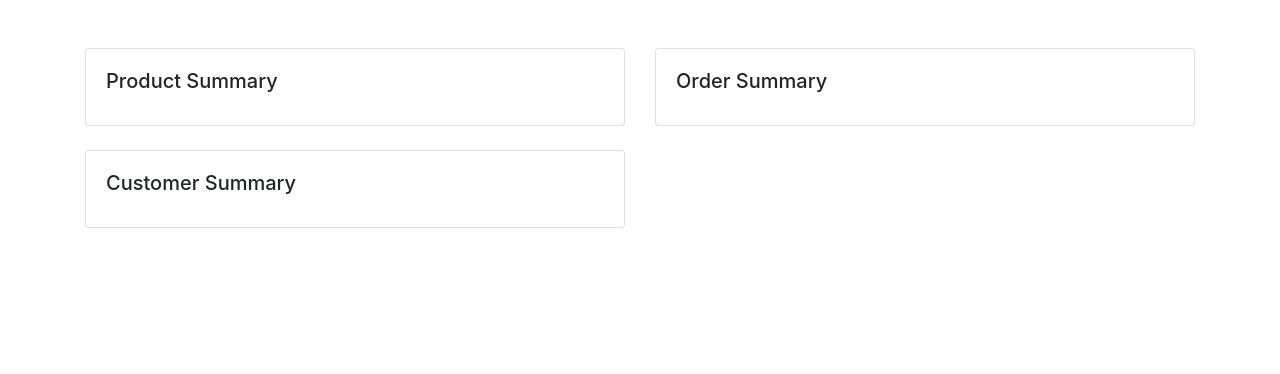
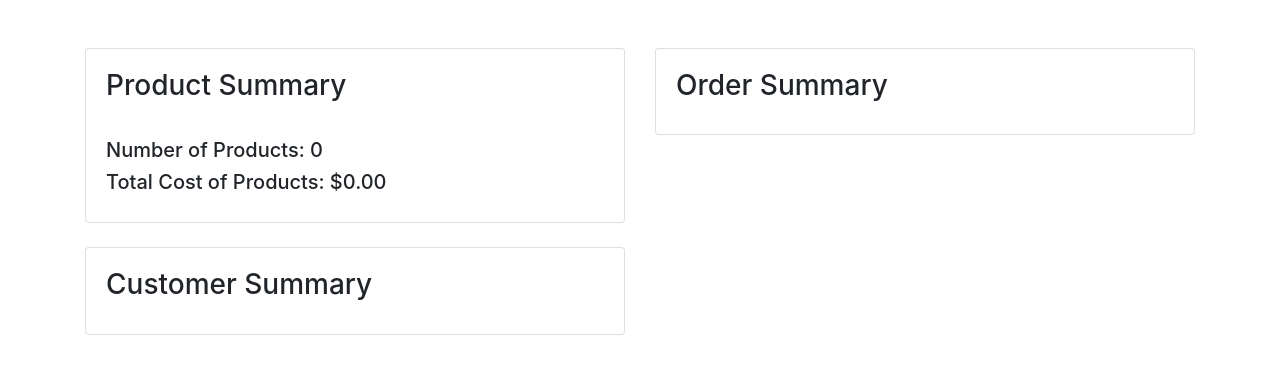
Before and after one commit to arif599/Inventory-Management-System, a Flask app: page /dashboard in a window 1280 px wide. Shown: the part 74-448 px from the top of the page. Run offline with Flask 2, Linux system fonts and the light colour scheme; data that the repository does not hold is empty; some libraries are stand-ins or nearby versions.

Commit message:
added product summary to dashboard

```diff
--- a/app.py
+++ b/app.py
@@ -96,7 +96,20 @@ def process_order(id):
 
 @app.route('/dashboard')
 def dashboard():
-    return render_template('dashboard.html')
+    cursor.execute("SELECT * FROM sys.inventory;")
+    result = cursor.fetchall()
+    product_summary = []
+    numProducts = 0
+    productCosts = 0
+
+    for row in result:
+        numProducts += int(row[2])
+        productCosts += int(row[2]) * float(row[3])
+
+    product_summary.append(numProducts)
+    product_summary.append("{:.2f}".format(productCosts))
+
+    return render_template('dashboard.html', data=product_summary)
 
 if __name__ == '__main__':
     app.run(debug=True)
--- a/templates/dashboard.html
+++ b/templates/dashboard.html
@@ -10,8 +10,10 @@
     <br>
         <div class="card">
             <div class="card-body">
-                <h5 class="card-title">Product Summary</h5>
-
+                <h3 class="card-title">Product Summary</h3>
+                <br>
+                <h5>Number of Products: {{ data[0] }}</h5>
+                <h5>Total Cost of Products: ${{ data[1] }}</h5>
             </div>
         </div>
     </div>
@@ -19,7 +21,7 @@
         <br>
         <div class="card">
             <div class="card-body">
-                <h5 class="card-title">Order Summary</h5>
+                <h3 class="card-title">Order Summary</h3>
 
             </div>
         </div>
@@ -30,7 +32,7 @@
     <br>
         <div class="card">
             <div class="card-body">
-                <h5 class="card-title">Customer Summary</h5>
+                <h3 class="card-title">Customer Summary</h3>
 
             </div>
         </div>
```
